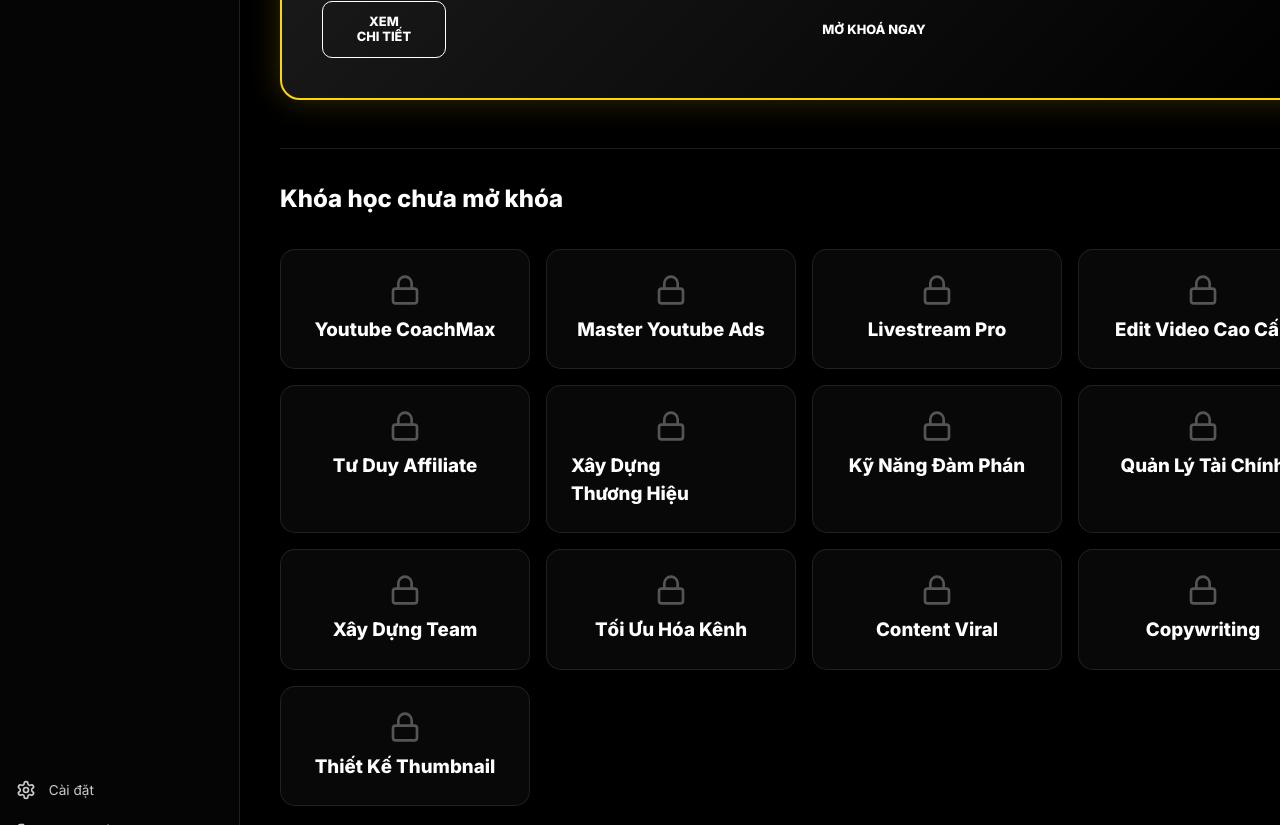
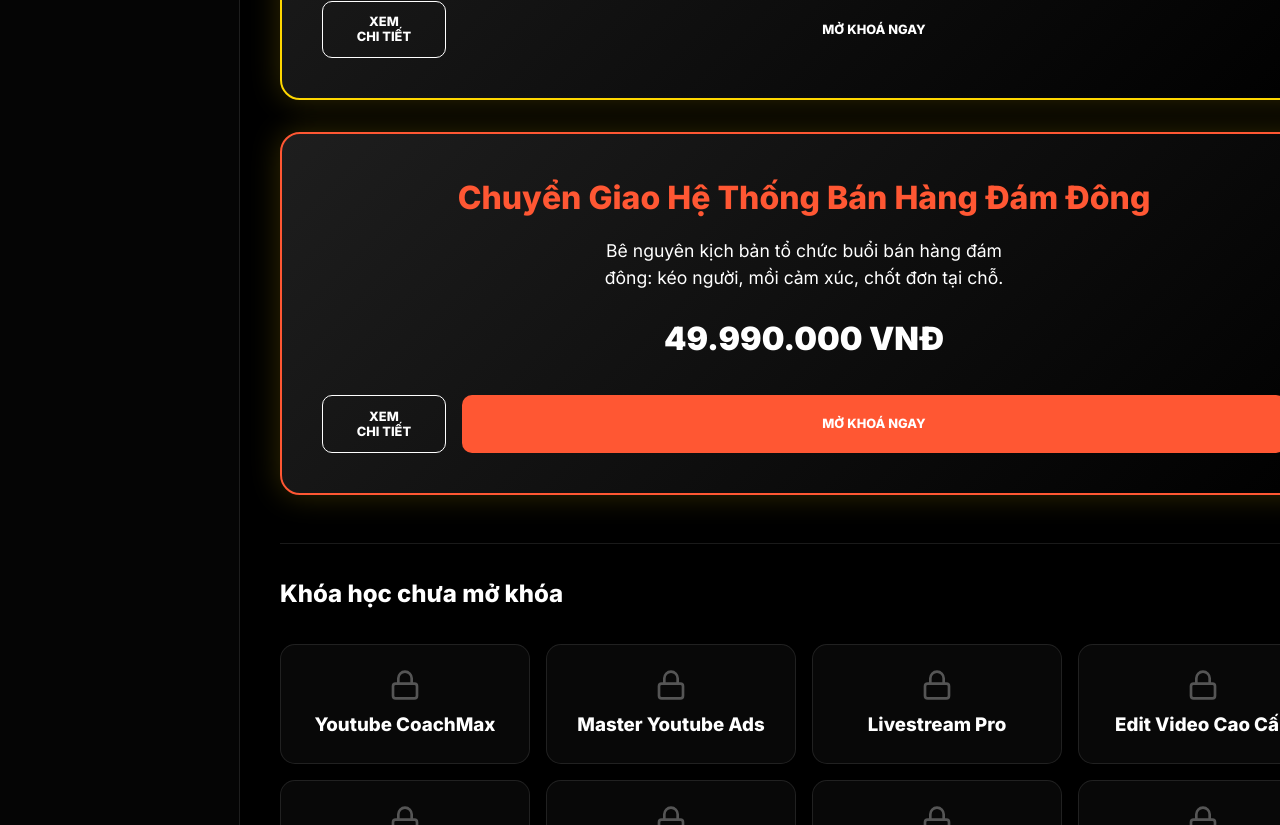
Before and after one commit to trungnguyen1592/app-phanthanhdung, a React (Vite) app: page /learning in a window 1280 px wide. Shown: the part 980-1805 px from the top of the page. Built offline with nearby package versions, Linux system fonts and the light colour scheme.

Commit message:
Feat: Add Sales System course to Coach VIP section

```diff
--- a/src/pages/LearningGuide.tsx
+++ b/src/pages/LearningGuide.tsx
@@ -105,6 +105,16 @@ const LearningGuide: React.FC = () => {
                 <button className="btn-view">Mở khoá ngay</button>
             </div>
         </div>
+
+        <div className="coach-vip-card" style={{marginTop: '2rem', border: '2px solid #FF5733'}}>
+            <h2 style={{color: '#FF5733'}}>Chuyển Giao Hệ Thống Bán Hàng Đám Đông</h2>
+            <p>Bê nguyên kịch bản tổ chức buổi bán hàng đám đông: kéo người, mồi cảm xúc, chốt đơn tại chỗ.</p>
+            <div className="price-tag">49.990.000 VNĐ</div>
+            <div className="vip-actions">
+                <button className="btn-outline">Xem chi tiết</button>
+                <button className="btn-view" style={{backgroundColor: '#FF5733'}}>Mở khoá ngay</button>
+            </div>
+        </div>
       </div>
 
       <div className="locked-courses-section">
```
